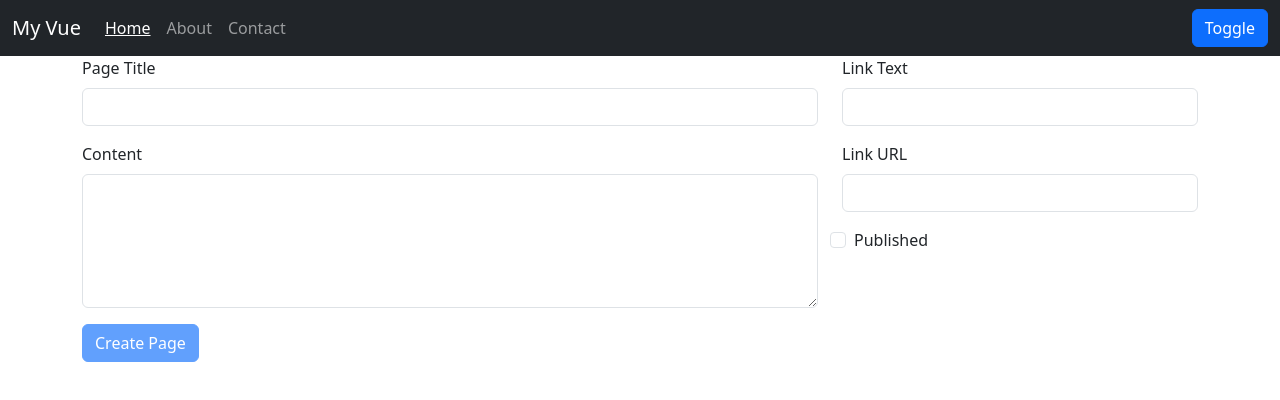
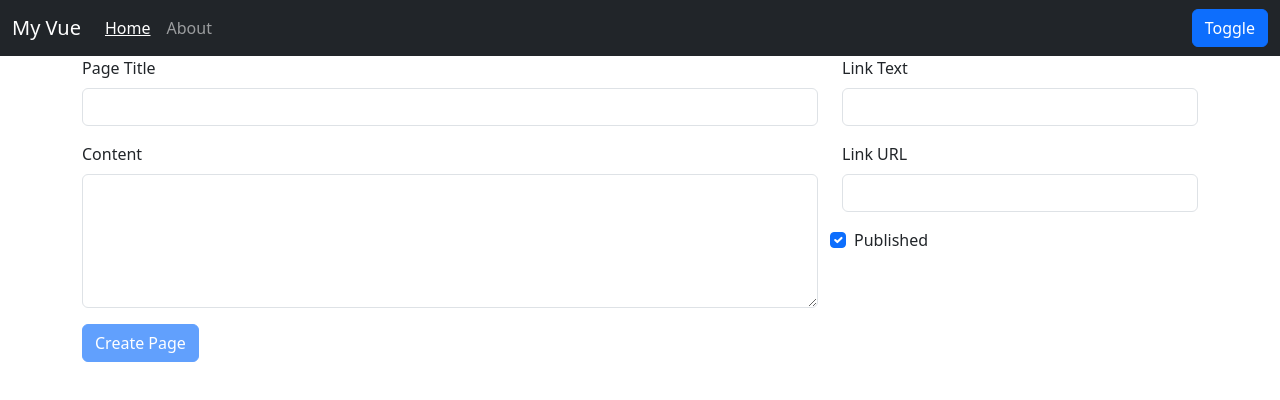
Before and after one commit to yuuchiro/dec-daily, a Vue app in the folder vue-start-spa/: page / in a window 1280 px wide. Shown: the top 400 px of the page. Built offline with nearby package versions, Linux system fonts and the light colour scheme.

Commit message:
day 14
vue learning

```diff
--- a/vue-start-spa/public/pages.json
+++ b/vue-start-spa/public/pages.json
@@ -2,16 +2,19 @@
   {
     "link": { "text": "Home", "url": "index.html" },
     "pageTitle": "Home Page",
-    "content": "This is the home content"
+    "content": "This is the home content",
+    "published": true
   },
   {
     "link": { "text": "About", "url": "index.html" },
     "pageTitle": "About Page",
-    "content": "This is the about content"
+    "content": "This is the about content",
+    "published": true
   },
   {
     "link": { "text": "Contact", "url": "index.html" },
     "pageTitle": "Contact Page",
-    "content": "This is the contact content"
+    "content": "This is the contact content",
+    "published": false
   }
 ]
--- a/vue-start-spa/src/App.vue
+++ b/vue-start-spa/src/App.vue
@@ -36,7 +36,7 @@ export default {
       this.pages = data;
     },
     pageCreated(pageObj) {
-      console.log(pageObj);
+      this.pages.push(pageObj);
     },
   },
 };
--- a/vue-start-spa/src/components/CreatePage.vue
+++ b/vue-start-spa/src/components/CreatePage.vue
@@ -27,7 +27,11 @@
         </div>
         <div class="row mb-3">
           <div class="form-check">
-            <input type="checkbox" class="form-check-input" />
+            <input
+              type="checkbox"
+              class="form-check-input"
+              v-model="published"
+            />
             <label for="" class="form-check-label">Published</label>
           </div>
         </div>
@@ -54,6 +58,7 @@ export default {
       content: "",
       linkText: "",
       linkUrl: "",
+      published: true,
     };
   },
   computed: {
@@ -77,7 +82,19 @@ export default {
           text: this.linkText,
           url: this.linkUrl,
         },
+        published: this.published,
       });
+
+      this.pageTitle = "";
+      this.content = "";
+      this.linkText = "";
+      this.linkUrl = "";
+      this.published = true;
+    },
+  },
+  watch: {
+    pageTitle(newTitle, oldTitle) {
+      if (this.linkText === oldTitle) this.linkText = newTitle;
     },
   },
 };
--- a/vue-start-spa/src/components/Navbar.vue
+++ b/vue-start-spa/src/components/Navbar.vue
@@ -7,7 +7,11 @@
       <a class="navbar-brand" href="#">My Vue</a>
 
       <ul class="navbar-nav me-auto mb-2 mb-lg-0">
-        <li v-for="(page, index) in pages" :key="index" class="nav-item">
+        <li
+          v-for="(page, index) in publishedPages"
+          :key="index"
+          class="nav-item"
+        >
           <navbar-link
             :page="page"
             :is-active="activePage === index"
@@ -40,6 +44,11 @@ export default {
   created() {
     this.getThemeSetting();
   },
+  computed: {
+    publishedPages() {
+      return this.pages.filter((page) => page.published);
+    },
+  },
   methods: {
     changeTheme() {
       if (this.theme == "light") this.theme = "dark";
```
